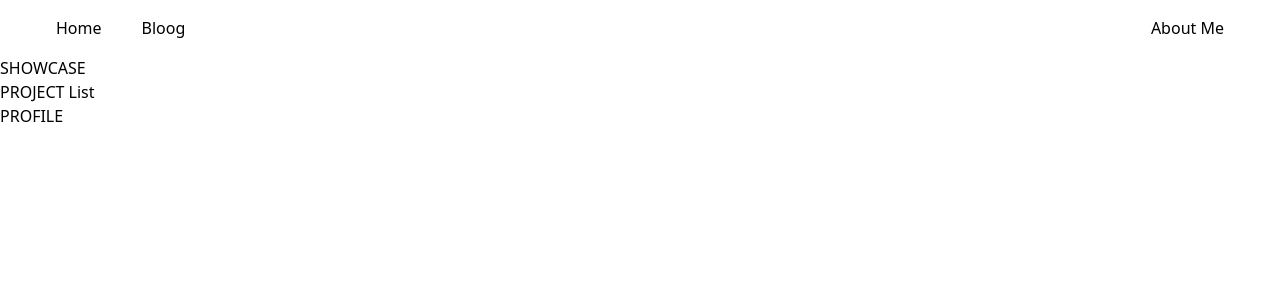
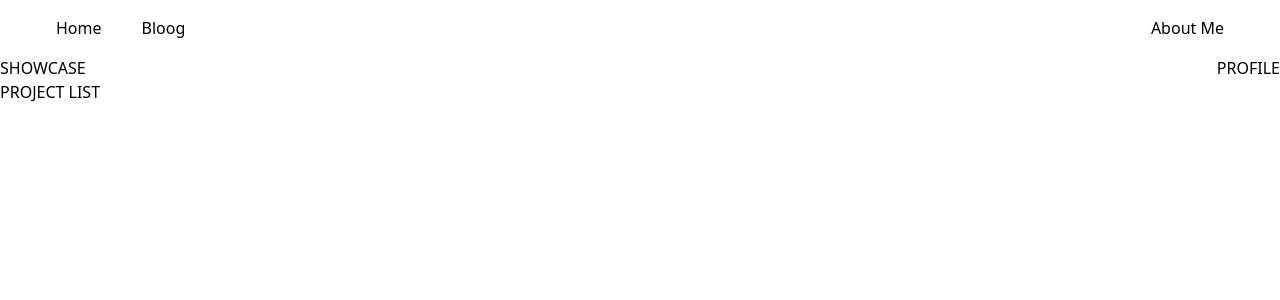
Before and after one commit to braedonwatkins/resume, a React (Vite) app in the folder resume/: page / in a window 1280 px wide. Shown: the top 300 px of the page. Built offline with nearby package versions, Linux system fonts and the light colour scheme.

Commit message:
use debug outlines for spacing

```diff
--- a/resume/src/pages/Home.tsx
+++ b/resume/src/pages/Home.tsx
@@ -1,15 +1,24 @@
+import { useEffect } from "react";
 import { Navbar } from "../components/Navbar";
+import { debugOutline } from "../utils/debugOutline";
+
+const DEBUG_MODE = import.meta.env.VITE_DEBUG === "true";
 
 const Home = () => {
+  useEffect(() => {
+    if (DEBUG_MODE) {
+      debugOutline();
+    }
+  }, []); // Empty dependency array ensures this runs once on mount.
   return (
     <div>
       <Navbar />
-      <body>
-        <div>
+      <body className="flex justify-between">
+        <div className="flex-col">
           <div>SHOWCASE</div>
-          <div>PROJECT List</div>
+          <div>PROJECT LIST</div>
         </div>
-        <div>PROFILE</div>
+        <div className="flex-col">PROFILE</div>
       </body>
     </div>
   );
--- /dev/null
+++ b/resume/src/utils/debugOutline.ts
@@ -0,0 +1,30 @@
+const randomColor = () =>
+  "#" + Math.floor(Math.random() * 16777215).toString(16);
+
+const debugOutline = () => {
+  const tagsToOutline = ["div", "body", "nav", "main", "aside"];
+  tagsToOutline.forEach((tag) => {
+    const elements = document.querySelectorAll(tag);
+    elements.forEach((el) => {
+      if (el instanceof HTMLElement) {
+        el.style.outline = `2px solid ${randomColor()}`;
+      }
+    });
+  });
+
+  return () => {
+    if (import.meta.env.VITE_DEBUG) {
+      const tagsToOutline = ["div", "body", "nav", "main", "aside"];
+      tagsToOutline.forEach((tag) => {
+        const elements = document.querySelectorAll(tag);
+        elements.forEach((el) => {
+          if (el instanceof HTMLElement) {
+            el.style.outline = ``;
+          }
+        });
+      });
+    }
+  };
+};
+
+export { debugOutline };
```
